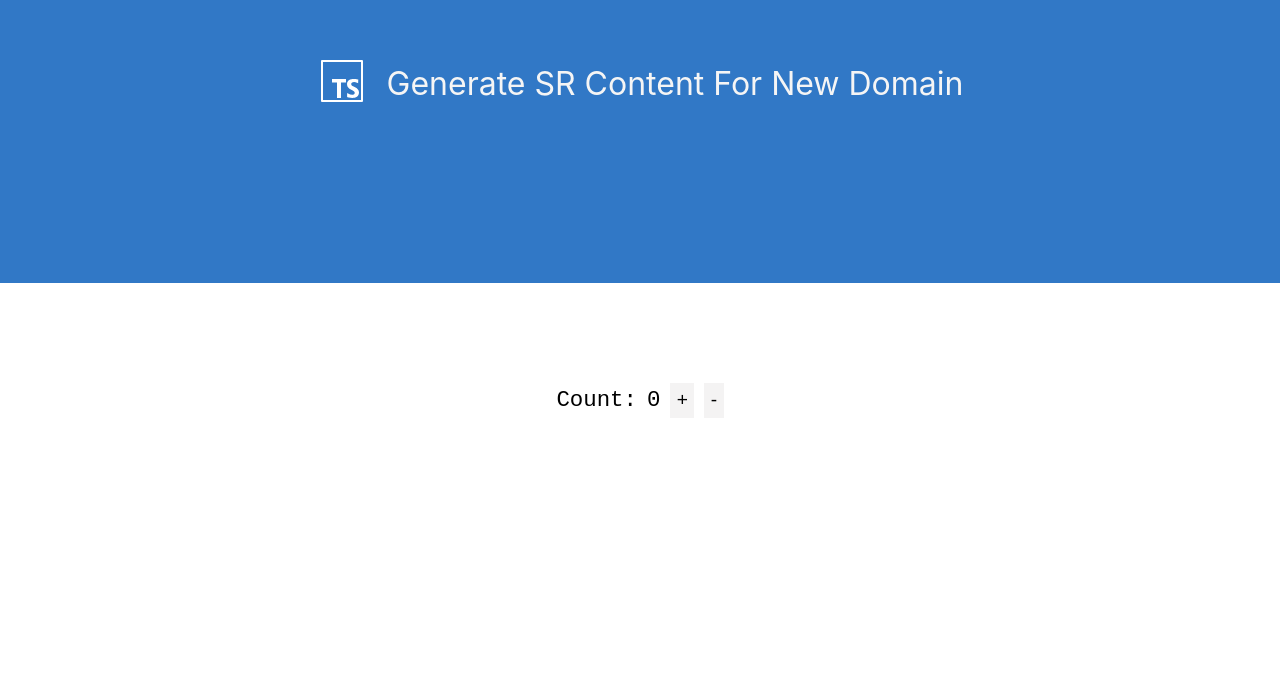
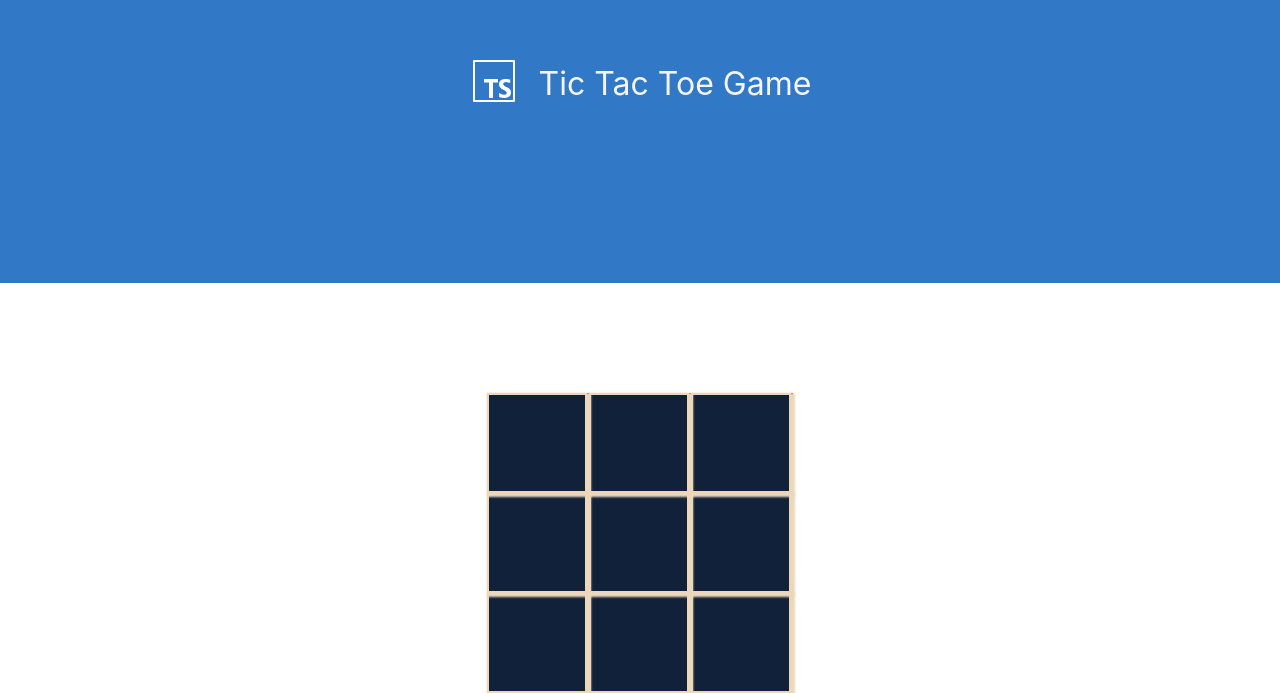
Before and after one commit to DevOpsKata2022/TicTacToe-kata, a website built with webpack: page public/index.html in a window 1280 px wide. Shown: the part 117-810 px from the top of the page. Built offline with nearby package versions, Linux system fonts and the light colour scheme.

Commit message:
Add game to HTML document

```diff
--- a/public/index.html
+++ b/public/index.html
@@ -16,14 +16,11 @@
       <div>
         <img src="./assets/logo-white577.svg" alt="typescript-icon" />
       </div>
-      <span class="hero-text">Generate SR content for new domain </span>
+      <span class="hero-text">Tic Tac Toe game </span>
     </header>
     <section class="end-section">
-      <div class="learn-ts-container">
-        <div class="counter-example flex flex-center">
-          Count: <span id="count-value">0</span
-          ><button id="increment">+</button> <button id="decrement">-</button>
-        </div>
+      <div class="learn-ts-container" id="tictacToe-game">
+
       </div>
     </section>
   </body>
--- a/public/static/css/style.css
+++ b/public/static/css/style.css
@@ -61,50 +61,30 @@ body {
   justify-content: space-between;
 }
 
-.counter-example {
-  width: 50%;
-  font-family: monospace;
-  font-size: 1.4rem;
-}
-
-#increment,
-#decrement {
-  padding: 0.4rem;
-  font-size: 1.2rem;
-  background-color: #aca8a823;
-  border: none;
-  outline: none;
-}
-
-#increment:hover,
-#decrement:hover {
-  background-color: #262626;
-  color: #f5f5f5;
-}
-
 .learn-ts-text {
   color: #111111;
   font-size: 2rem;
 }
 
-.learn-ts-container a {
-  text-decoration: none;
+.tictactoe--container {
+  display: grid;
+  grid-template-columns: repeat(3, auto);
+  width: 306px;
+  margin: 10px auto;
+  background-color: #11213a;
+  color: #04c0b2;
+  text-align: center;
 }
 
-.get-started-btn {
+.cell {
+  font-family: "Permanent Marker", cursive;
+  width: 100px;
+  height: 100px;
+  box-shadow: 2px 2px 2px 2px #ecd7ba;
+  border: 2px solid #ecd7ba;
   cursor: pointer;
-  background-color: #3178c6;
-  border: none;
-  outline: none;
-  color: #f5f5f5;
-  display: flex;
-  font-size: 1.2rem;
-  text-transform: capitalize;
-  padding: 0.5rem 1rem;
-}
-
-.get-started-btn:hover {
-  background-color: #262626;
+  line-height: 100px;
+  font-size: 60px;
 }
 
 .flex {
--- a/src/index.ts
+++ b/src/index.ts
@@ -1,21 +1,7 @@
-import decrement from "./helpers/decrement";
-import increment from "./helpers/increment";
+import {TicTacToeGrig} from "./helpers/TicTacToeGrig"
 
-const incrementButton = <HTMLButtonElement>document.querySelector("#increment");
-const decrementButton = <HTMLButtonElement>document.querySelector("#decrement");
-const countValue = <HTMLSpanElement>document.querySelector("#count-value");
-
-const handleIncrementClick = () => {
-  const currentValue = parseFloat(countValue.innerText);
-  const incrementedValue = increment(currentValue);
-  countValue.innerText = incrementedValue.toString();
-};
-
-const handleDecrementClick = () => {
-  const currentValue = parseFloat(countValue.innerText);
-  const decrementedValue = decrement(currentValue);
-  countValue.innerText = decrementedValue.toString();
-};
-
-incrementButton.addEventListener("click", handleIncrementClick);
-decrementButton.addEventListener("click", handleDecrementClick);
+const tttGameElem = document.getElementById('tictacToe-game')
+const ticTacToeGrig = new TicTacToeGrig()
+if(tttGameElem){
+  ticTacToeGrig.initialise(tttGameElem)
+}
```
